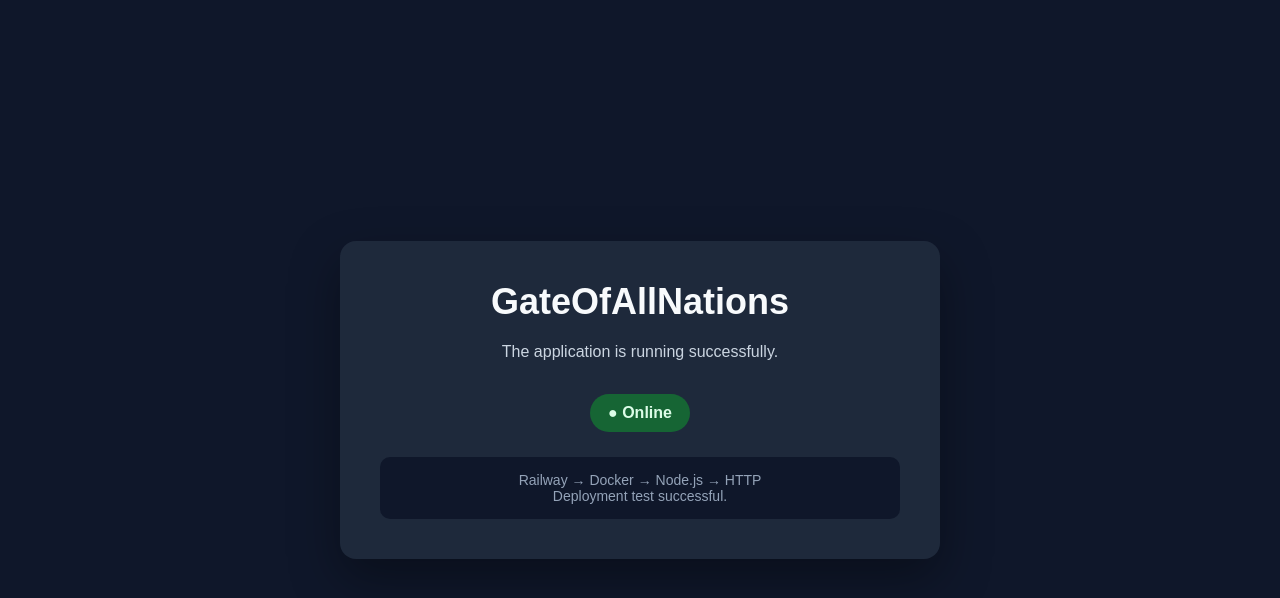
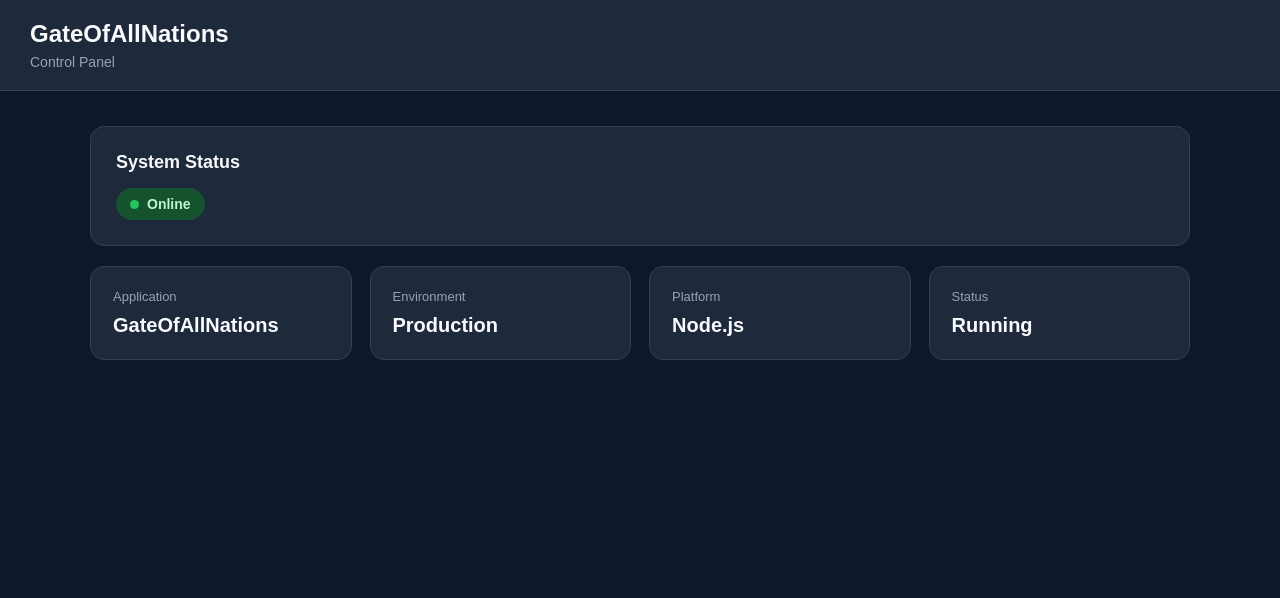
Before and after one commit to deadmarchvoid/GateOfAllNations, a website: page web/index.html in a window 1280 px wide. Drawn offline with Linux system fonts and the light colour scheme.

Commit message:
Update index.html

```diff
--- a/web/index.html
+++ b/web/index.html
@@ -3,6 +3,7 @@
 <head>
   <meta charset="UTF-8" />
   <meta name="viewport" content="width=device-width, initial-scale=1.0" />
+
   <title>GateOfAllNations</title>
 
   <style>
@@ -13,72 +14,135 @@
     body {
       margin: 0;
       min-height: 100vh;
-      display: flex;
-      align-items: center;
-      justify-content: center;
       font-family: Arial, sans-serif;
       background: #0f172a;
       color: #f8fafc;
     }
 
-    .container {
-      width: min(90%, 600px);
-      padding: 40px;
-      border-radius: 16px;
+    .header {
+      padding: 20px 30px;
       background: #1e293b;
-      text-align: center;
-      box-shadow: 0 20px 50px rgba(0, 0, 0, 0.35);
+      border-bottom: 1px solid #334155;
     }
 
-    h1 {
-      margin: 0 0 16px;
-      font-size: 36px;
+    .header h1 {
+      margin: 0;
+      font-size: 24px;
     }
 
-    p {
-      margin: 10px 0;
-      color: #cbd5e1;
-      line-height: 1.6;
+    .header p {
+      margin: 6px 0 0;
+      color: #94a3b8;
+      font-size: 14px;
     }
 
-    .status {
-      display: inline-block;
-      margin-top: 20px;
-      padding: 10px 18px;
+    .container {
+      width: min(1100px, 92%);
+      margin: 35px auto;
+    }
+
+    .status-card {
+      padding: 25px;
+      border-radius: 14px;
+      background: #1e293b;
+      border: 1px solid #334155;
+    }
+
+    .status-title {
+      font-size: 18px;
+      font-weight: bold;
+      margin-bottom: 15px;
+    }
+
+    .online {
+      display: inline-flex;
+      align-items: center;
+      gap: 8px;
+      padding: 8px 14px;
       border-radius: 999px;
-      background: #166534;
-      color: #dcfce7;
+      background: #14532d;
+      color: #bbf7d0;
+      font-size: 14px;
       font-weight: bold;
     }
 
-    .info {
-      margin-top: 25px;
-      padding: 15px;
-      border-radius: 10px;
-      background: #0f172a;
+    .dot {
+      width: 9px;
+      height: 9px;
+      border-radius: 50%;
+      background: #22c55e;
+    }
+
+    .cards {
+      display: grid;
+      grid-template-columns: repeat(auto-fit, minmax(220px, 1fr));
+      gap: 18px;
+      margin-top: 20px;
+    }
+
+    .card {
+      padding: 22px;
+      border-radius: 14px;
+      background: #1e293b;
+      border: 1px solid #334155;
+    }
+
+    .card-title {
       color: #94a3b8;
-      font-size: 14px;
+      font-size: 13px;
+      margin-bottom: 10px;
+    }
+
+    .card-value {
+      font-size: 20px;
+      font-weight: bold;
     }
   </style>
 </head>
 
 <body>
+
+  <header class="header">
+    <h1>GateOfAllNations</h1>
+    <p>Control Panel</p>
+  </header>
+
   <main class="container">
-    <h1>GateOfAllNations</h1>
 
-    <p>
-      The application is running successfully.
-    </p>
+    <section class="status-card">
+      <div class="status-title">System Status</div>
 
-    <div class="status">
-      ● Online
-    </div>
+      <div class="online">
+        <span class="dot"></span>
+        Online
+      </div>
+    </section>
 
-    <div class="info">
-      Railway → Docker → Node.js → HTTP
-      <br />
-      Deployment test successful.
-    </div>
+    <section class="cards">
+
+      <div class="card">
+        <div class="card-title">Application</div>
+        <div class="card-value">GateOfAllNations</div>
+      </div>
+
+      <div class="card">
+        <div class="card-title">Environment</div>
+        <div class="card-value">Production</div>
+      </div>
+
+      <div class="card">
+        <div class="card-title">Platform</div>
+        <div class="card-value">Node.js</div>
+      </div>
+
+      <div class="card">
+        <div class="card-title">Status</div>
+        <div class="card-value">Running</div>
+      </div>
+
+    </section>
+
   </main>
+
 </body>
 </html>
```
